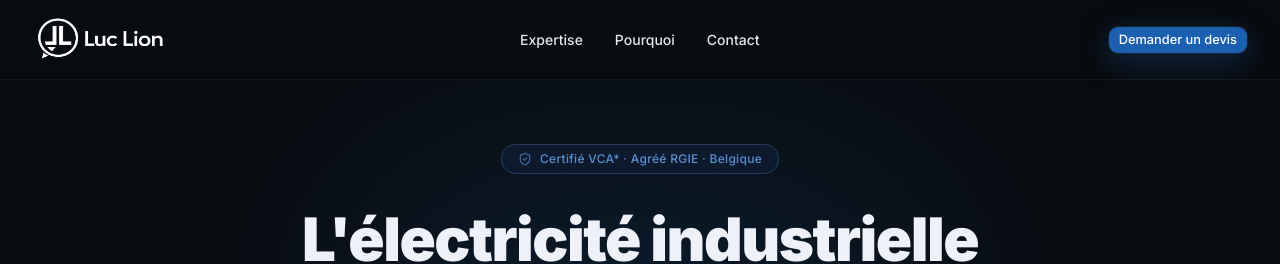
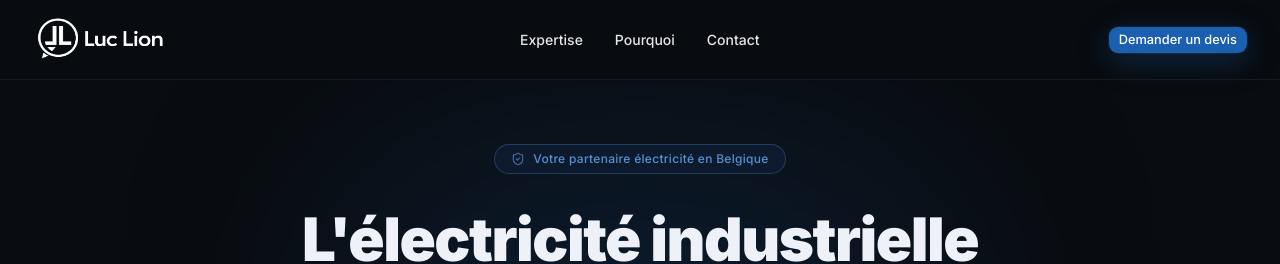
Before and after one commit to Mathrom260/websiteluclion, a Next.js app: page / in a window 1280 px wide. Shown: the top 264 px of the page. Built offline with nearby package versions, Linux system fonts and the light colour scheme.

Commit message:
feat: hero badge + palette bleue + trustbar + expertise + whyus

```diff
--- a/components/Hero.tsx
+++ b/components/Hero.tsx
@@ -28,7 +28,7 @@ export function Hero() {
         >
           <ShieldCheck className="h-3.5 w-3.5 animate-pulse text-[#5a90d0] opacity-70" />
           <span className="text-xs font-medium tracking-wide text-[#5a90d0]">
-            Certifié VCA* · Agréé RGIE · Belgique
+            Votre partenaire électricité en Belgique
           </span>
         </motion.div>
 
```
